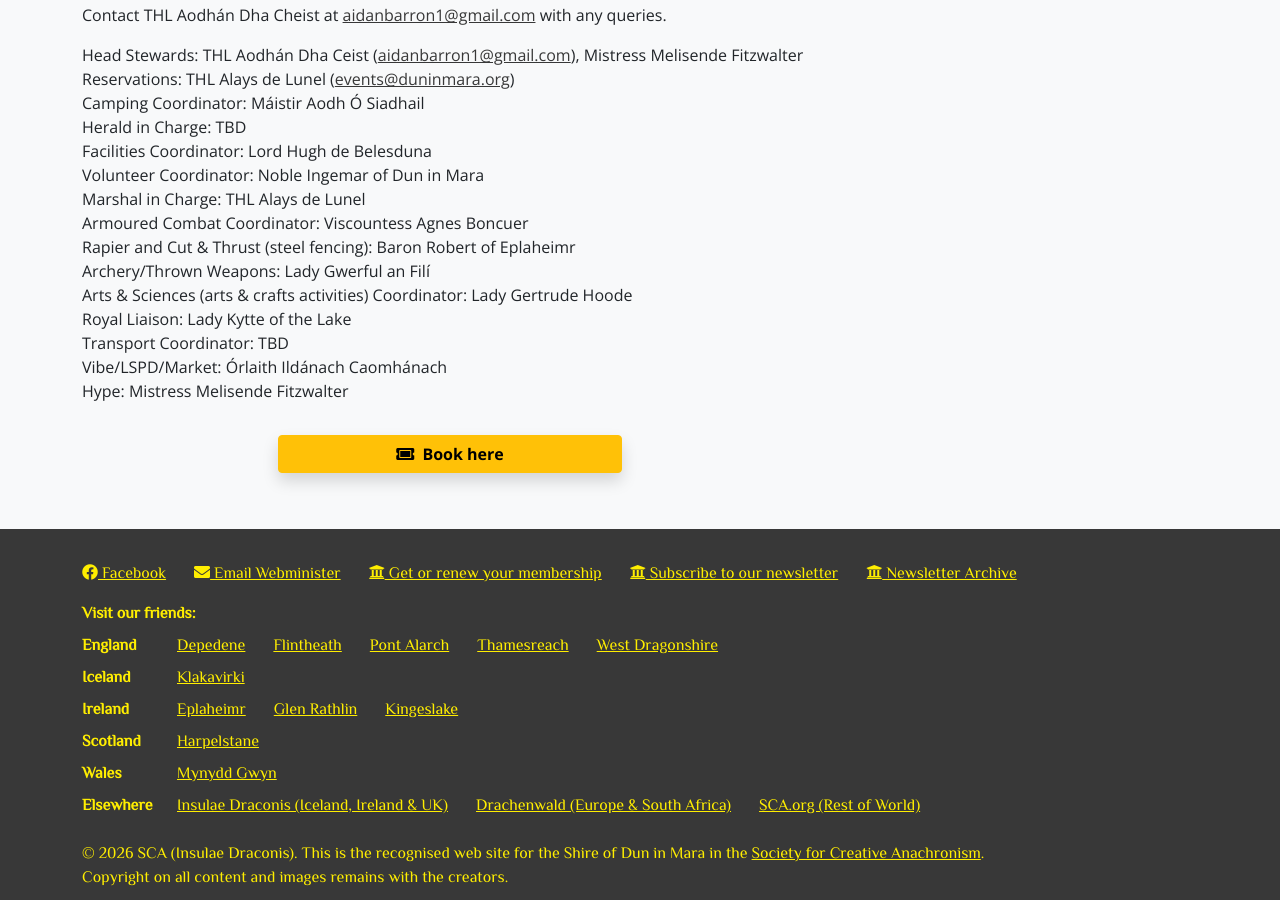
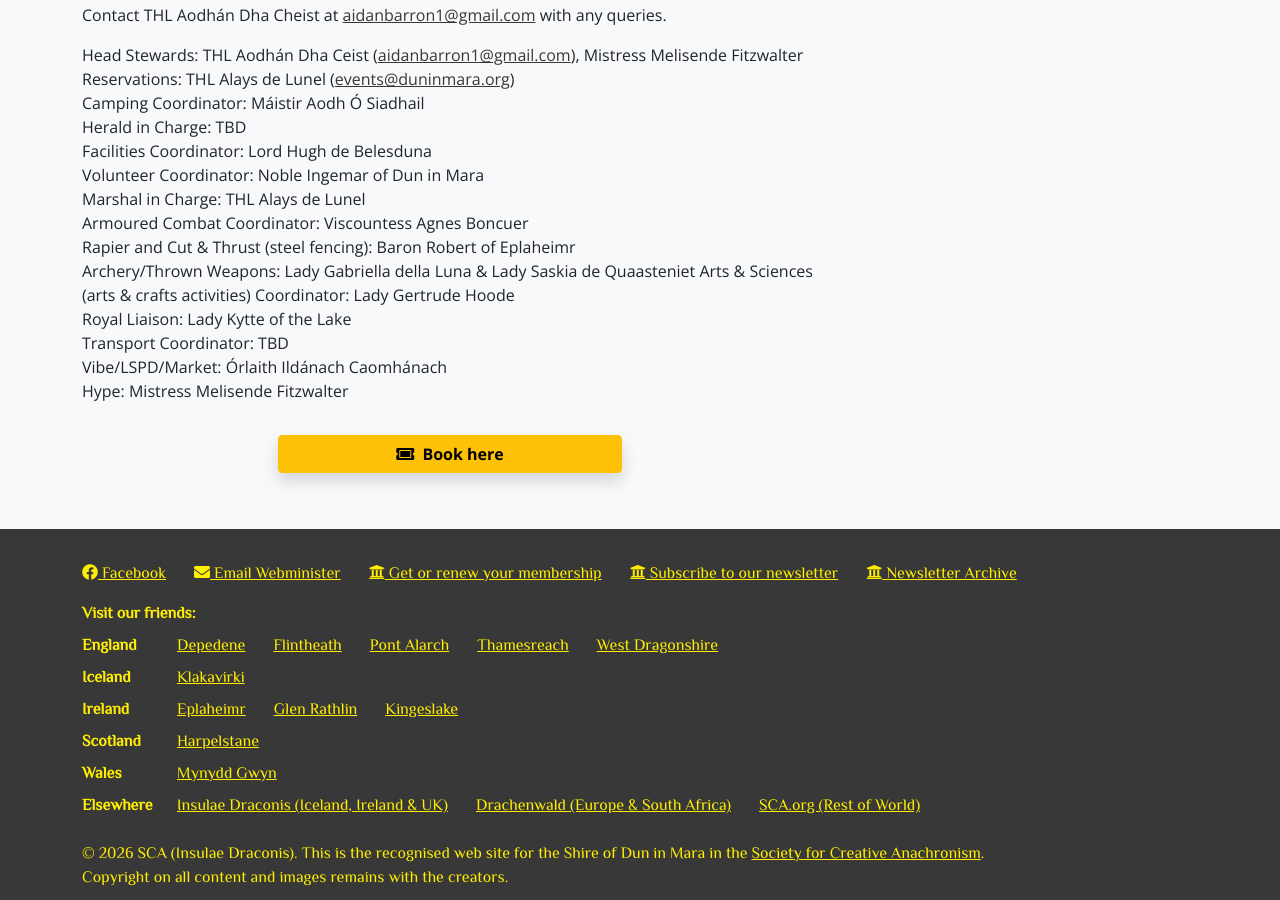
Before and after one commit to drachenwald/dun-in-mara, a Jekyll site: the page built from events/2026/strawberry-raid-v/index.md, in a window 1280 px wide and 900 px high, scrolled down 5163 px. Built offline with Jekyll 4.4.1, drawn with Linux system fonts in a browser that asks for light colours; comment, search, counter and statistics services are not loaded.

Commit message:
updated archery/thrown weapons contact on SR

```diff
--- a/events/2026/strawberry-raid-v/index.md
+++ b/events/2026/strawberry-raid-v/index.md
@@ -169,7 +169,7 @@ Volunteer Coordinator: Noble Ingemar of Dun in Mara
 Marshal in Charge: THL Alays de Lunel
 Armoured Combat Coordinator: Viscountess Agnes Boncuer
 Rapier and Cut & Thrust (steel fencing): Baron Robert of Eplaheimr
-Archery/Thrown Weapons: Lady Gwerful an Filí
+Archery/Thrown Weapons: Lady Gabriella della Luna & Lady Saskia de Quaasteniet
 Arts & Sciences (arts & crafts activities) Coordinator: Lady Gertrude Hoode
 Royal Liaison: Lady Kytte of the Lake
 Transport Coordinator: TBD
```
